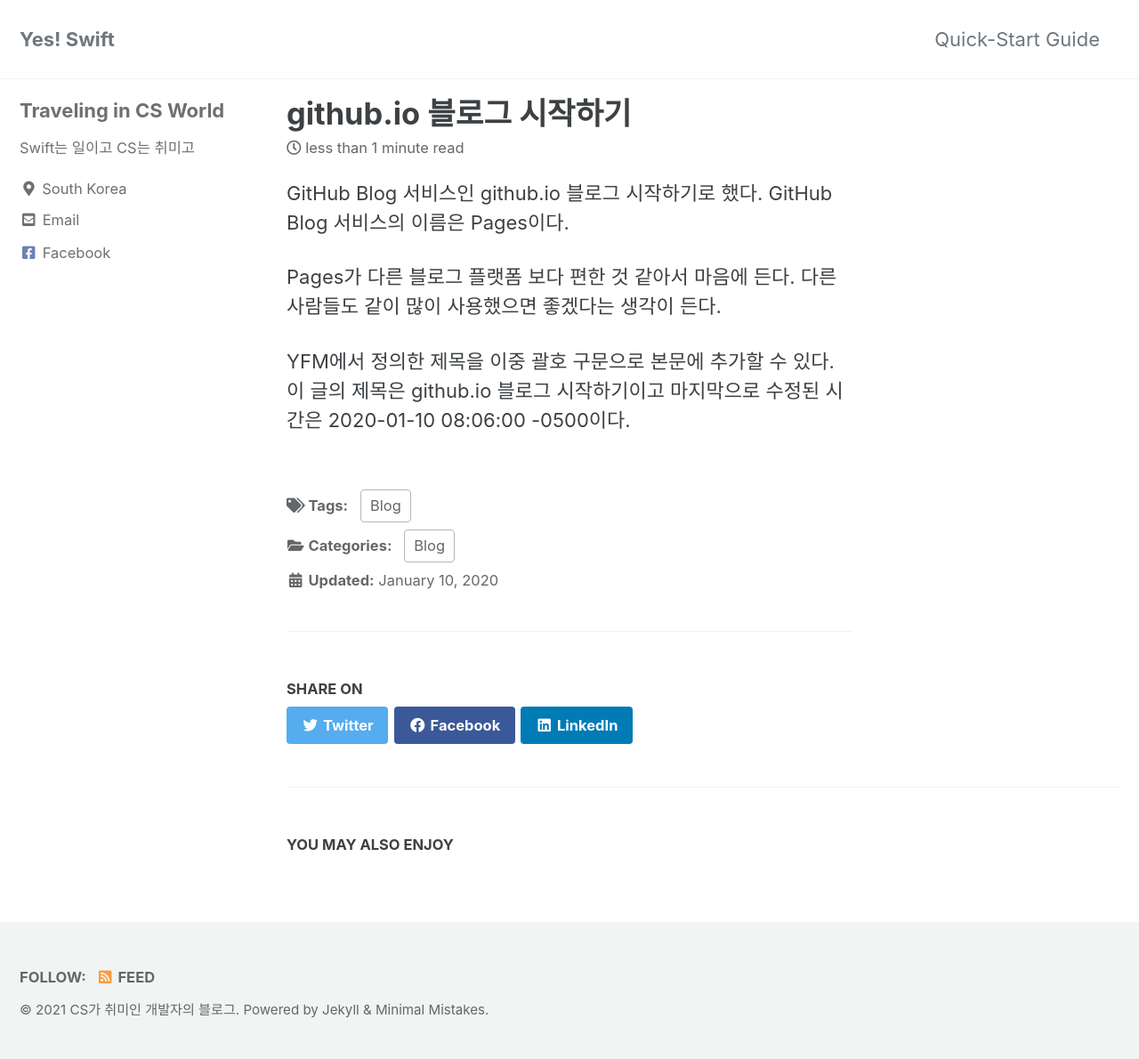
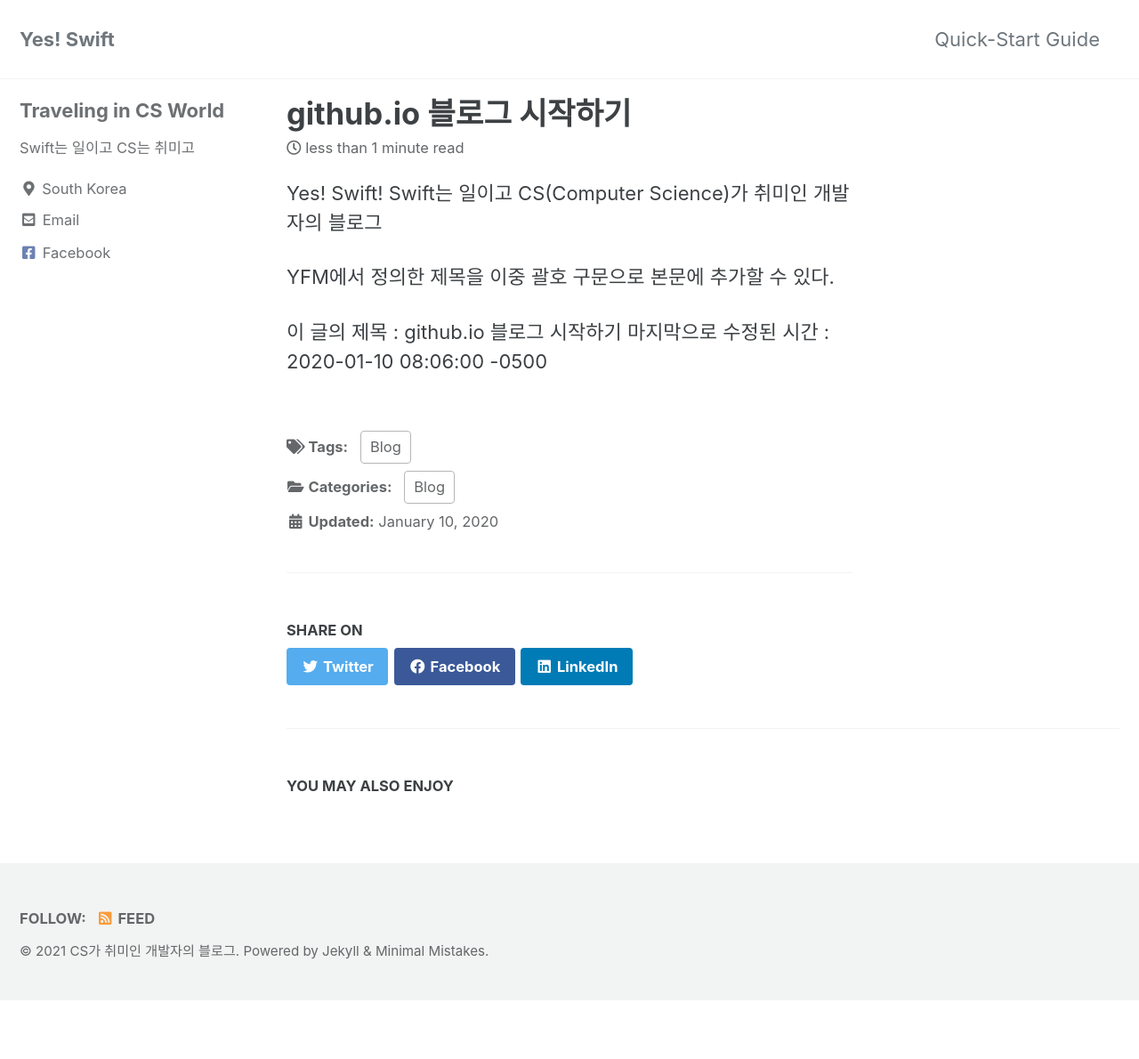
Before and after one commit to torch-ray/torch-ray.github.io, a Jekyll site: the page built from _posts/2020-01-10-first-post.md, in a window 1280 px wide. Shown: the whole page at 89% size. Built offline with Jekyll 4.4.1, drawn with Linux system fonts in a browser that asks for light colours; cached includes are drawn as plain includes; after the commit the page ends 1124 px from its top, so only the background shows below that.

Commit message:
First posting for test

```diff
--- a/_posts/2020-01-10-first-post.md
+++ b/_posts/2020-01-10-first-post.md
@@ -9,12 +9,10 @@ tags:
 last_modified_at: 2020-01-10T08:06:00-05:00
 ---
 
-GitHub Blog 서비스인 github.io 블로그 시작하기로 했다.
-GitHub Blog 서비스의 이름은 Pages이다.
-
-Pages가 다른 블로그 플랫폼 보다 편한 것 같아서 마음에 든다.
-다른 사람들도 같이 많이 사용했으면 좋겠다는 생각이 든다.
+Yes! Swift!
+Swift는 일이고 CS(Computer Science)가 취미인 개발자의 블로그
 
 YFM에서 정의한 제목을 이중 괄호 구문으로 본문에 추가할 수 있다.
-이 글의 제목은 {{ page.title }}이고
-마지막으로 수정된 시간은 {{ page.last_modified_at }}이다.
+
+이 글의 제목 : {{ page.title }}
+마지막으로 수정된 시간 : {{ page.last_modified_at }}
```
Also changed, not shown: 6 other files.
